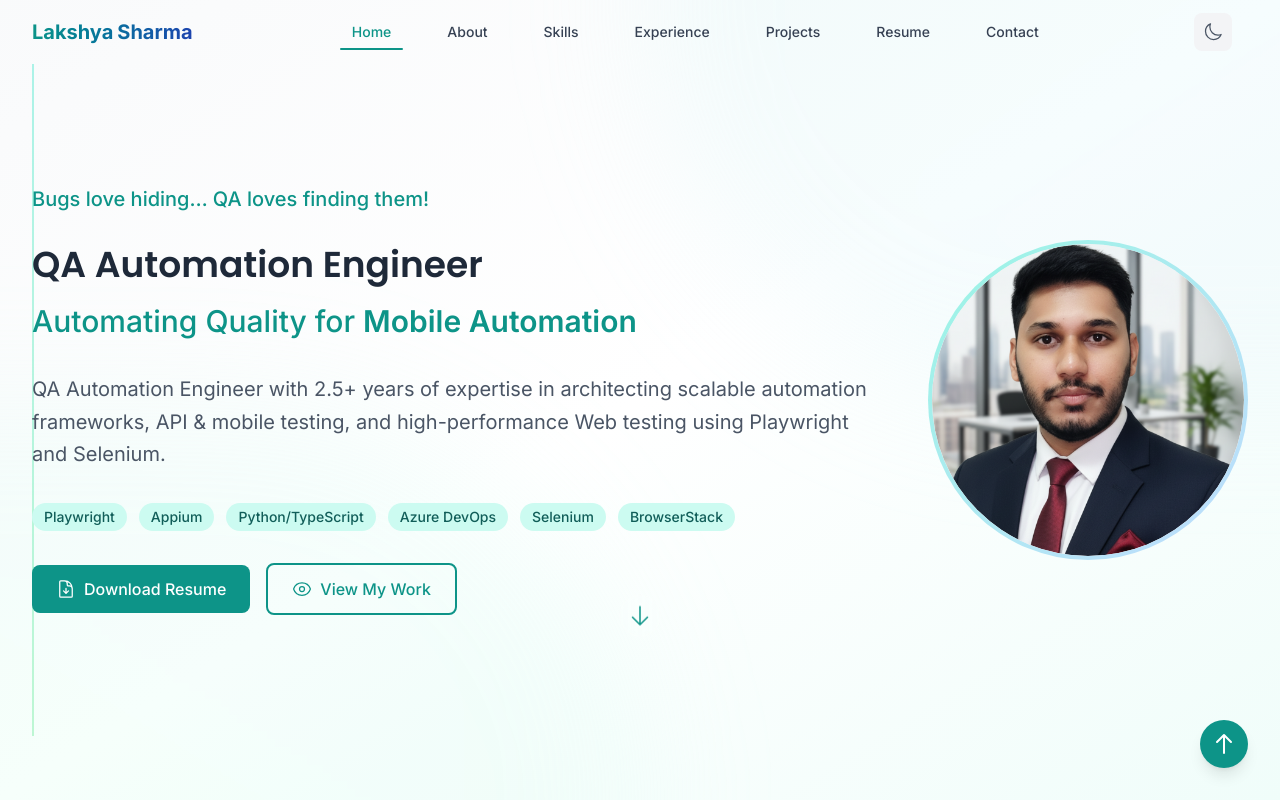
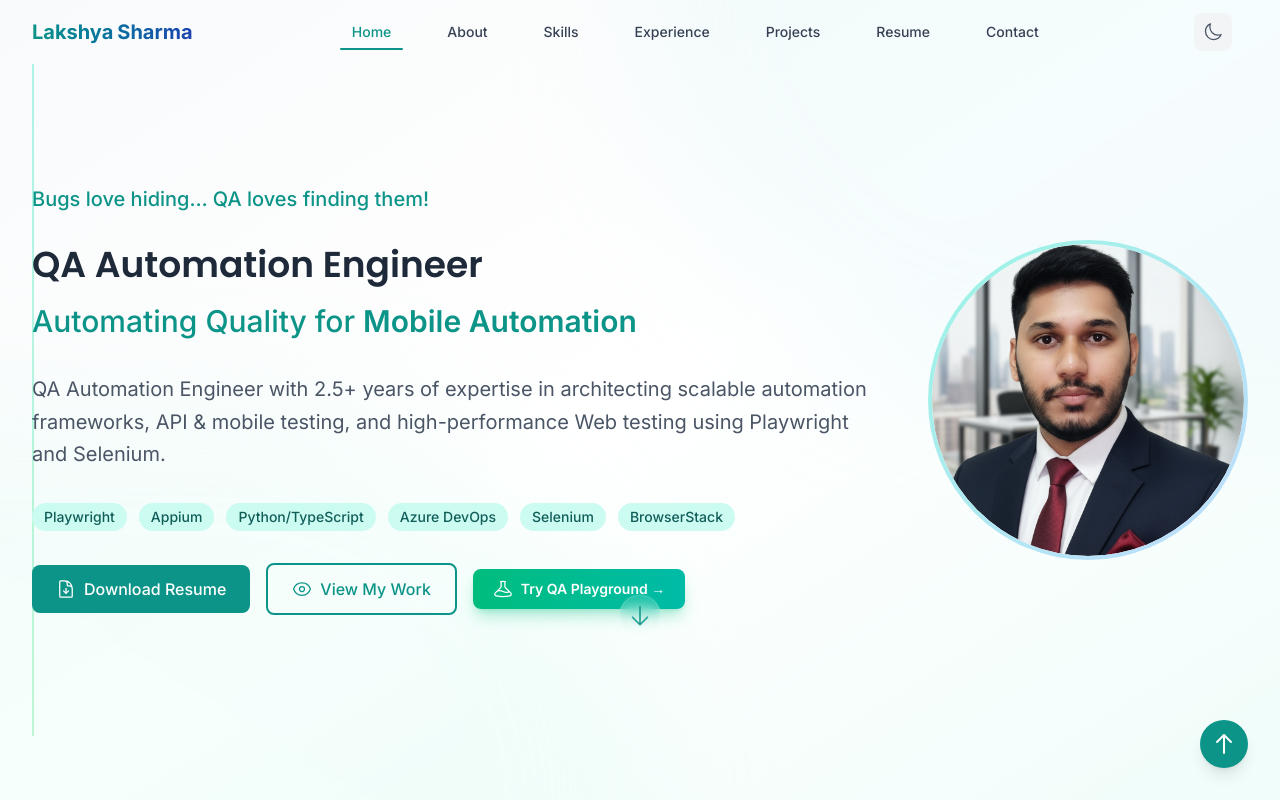
Before and after one commit to LakshyaQA/LakshyaSharmaQA.io, a React (Vite) app: page / in a window 1280 px wide. Shown: the top 800 px of the page. Built offline with nearby package versions, Linux system fonts and the light colour scheme.

Commit message:
feat: implement hero section with dynamic typing effects and resume download integration

```diff
--- a/src/components/Hero.jsx
+++ b/src/components/Hero.jsx
@@ -1,5 +1,5 @@
 import React, { useState, useEffect } from 'react'
-import { ArrowDownIcon, DocumentArrowDownIcon, EyeIcon } from '@heroicons/react/24/outline'
+import { ArrowDownIcon, DocumentArrowDownIcon, EyeIcon, BeakerIcon } from '@heroicons/react/24/outline'
 import { profileData } from '../data/profile'
 import { useResumeDownload } from '../hooks/useResumeDownload'
 
@@ -126,7 +126,7 @@ const Hero = () => {
             </div>
 
             {/* CTA */}
-            <div className="flex flex-col sm:flex-row gap-4 justify-center lg:justify-start items-center">
+            <div className="flex flex-col sm:flex-row gap-4 justify-center lg:justify-start items-center flex-wrap">
               <button
                 onClick={() => handleDownload(profileData.resume.downloadUrl)}
                 className="btn-primary flex items-center space-x-2"
@@ -141,6 +141,17 @@ const Hero = () => {
                 <EyeIcon className="h-5 w-5" />
                 <span>View My Work</span>
               </button>
+              <a
+                href={profileData.qaPlaygroundUrl}
+                target="_blank"
+                rel="noopener noreferrer"
+                className="relative inline-flex items-center space-x-2 px-5 py-2.5 rounded-lg font-semibold text-sm text-white bg-gradient-to-r from-emerald-500 to-teal-500 hover:from-emerald-400 hover:to-teal-400 shadow-lg shadow-emerald-500/30 hover:shadow-emerald-500/50 transition-all duration-300 hover:scale-105 group"
+                data-testid="hero-qa-playground-cta"
+              >
+                <span className="absolute inset-0 rounded-lg ring-2 ring-emerald-400/40 animate-ping group-hover:ring-emerald-300/60" />
+                <BeakerIcon className="h-5 w-5 relative z-10" />
+                <span className="relative z-10">Try QA Playground →</span>
+              </a>
             </div>
           </div>
 
--- a/src/data/profile.js
+++ b/src/data/profile.js
@@ -144,10 +144,30 @@ export const profileData = {
     },
   ],
 
+  // QA Playground URL
+  qaPlaygroundUrl: 'https://lakshyatesthub.vercel.app/login',
+
   // Personal Projects (Non-Professional)
   projects: [
     {
       id: 1,
+      name: 'QA Playground',
+      category: 'E2E',
+      description:
+        'An interactive sandbox for practicing real-world QA automation — featuring secure login flows, dashboards, data tables, file uploads, modals, sliders, and product gallery filtering with full data-testid coverage.',
+      problem:
+        'QA engineers lack a realistic, safe environment to practice and demonstrate advanced automation scenarios.',
+      solution:
+        'Built a full-featured testing sandbox with a mock network layer, state persistence, negative test flows, and 10+ automation scenarios across login, forms, tables, file upload, and complex UI widgets.',
+      techStack: ['React', 'Vite', 'JavaScript', 'Playwright', 'Mock Network', 'CI/CD'],
+      keyMetrics: 'Covers 10+ industry-grade automation scenarios with full data-testid instrumentation.',
+      githubUrl: 'https://github.com/LakshyaQA/LakshyaQALab',
+      demoUrl: 'https://lakshyatesthub.vercel.app/login',
+      image: '/api/placeholder/400/250',
+      featured: true,
+    },
+    {
+      id: 2,
       name: 'CarDekho Functional Automation',
       category: 'E2E',
       description:
@@ -164,7 +184,7 @@ export const profileData = {
       featured: true,
     },
     {
-      id: 2,
+      id: 3,
       name: 'I2V QA Testing Suite (IQTS)',
       category: 'API',
       description:
```
